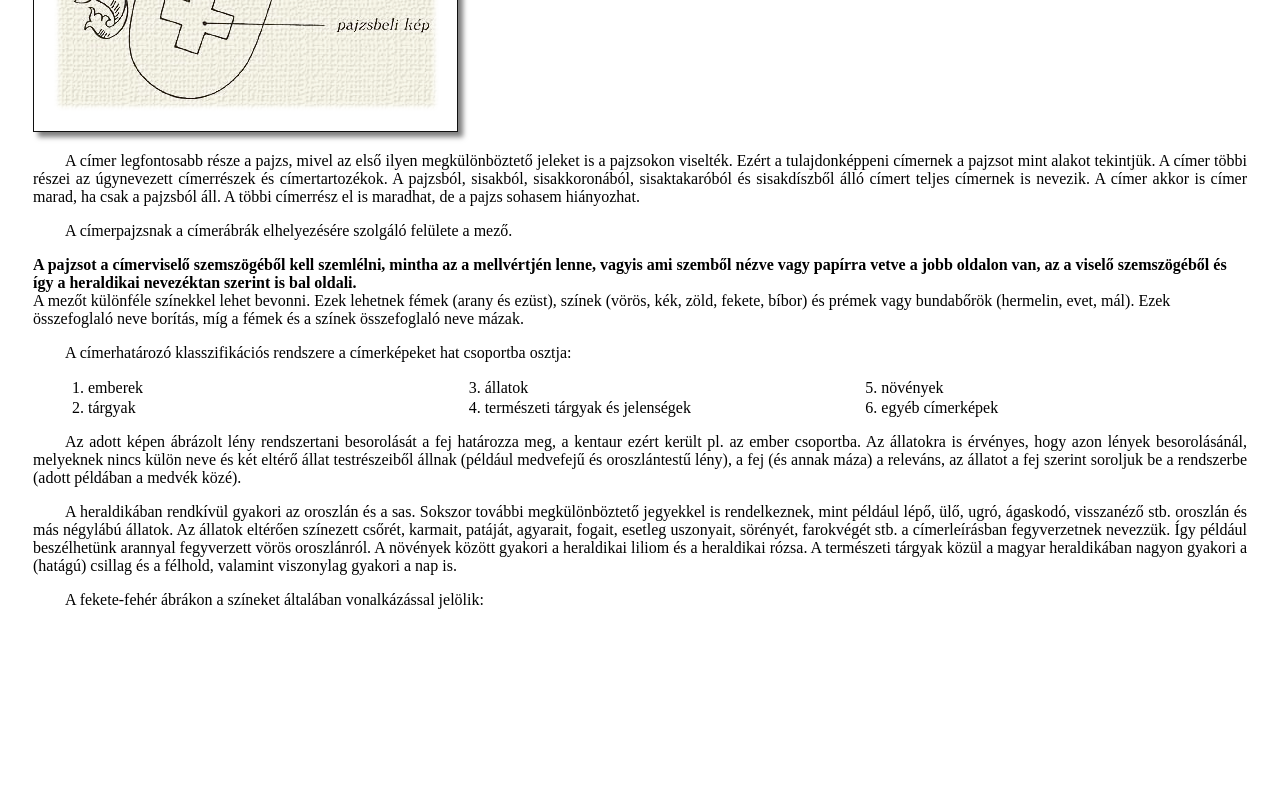
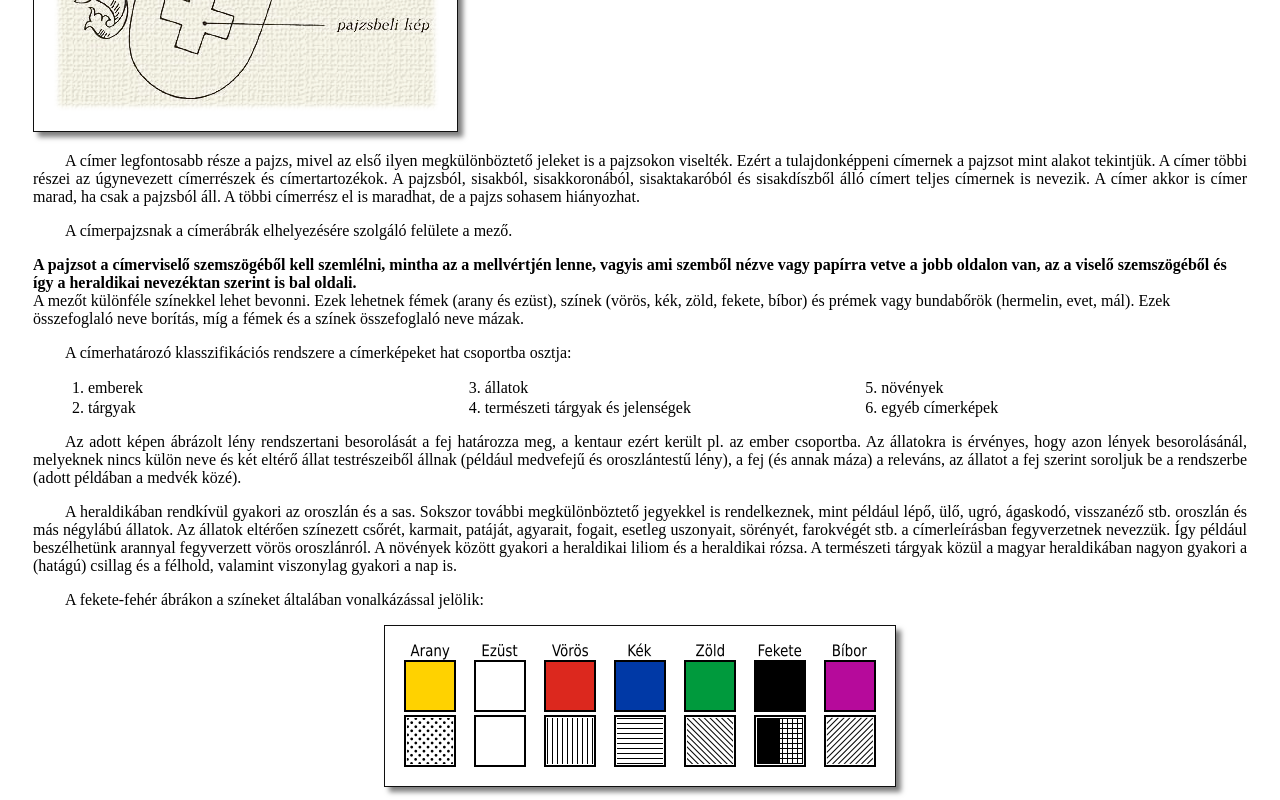
Before and after one commit to hrotkol24d/heraldika-2024-12-09, a plain HTML site: page index.html in a window 1280 px wide. Shown: the part 672-1472 px from the top of the page. Before the commit the page ends 1310 px from the top, so only its background shows below. Drawn offline with Linux system fonts and the light colour scheme.

Commit message:
9.feladat

```diff
--- a/index.html
+++ b/index.html
@@ -46,5 +46,7 @@
 <p>A heraldikában rendkívül gyakori az oroszlán és a sas. Sokszor további megkülönböztető jegyekkel is rendelkeznek, mint például lépő, ülő, ugró, ágaskodó, visszanéző stb. oroszlán és más négylábú állatok. Az állatok eltérően színezett csőrét, karmait, patáját, agyarait, fogait, esetleg uszonyait, sörényét, farokvégét stb. a címerleírásban fegyverzetnek nevezzük. Így például beszélhetünk arannyal fegyverzett vörös oroszlánról. A növények között gyakori a heraldikai liliom és a heraldikai rózsa. A természeti tárgyak közül a magyar heraldikában nagyon gyakori a (hatágú) csillag és a félhold, valamint viszonylag gyakori a nap is.</p>
 <p>A fekete-fehér ábrákon a színeket általában vonalkázással jelölik:</p>
 
+<img src="vonalkazas.png" alt="Vonalkázás" id="vonalkazas">
+
 </body>
 </html>
```
